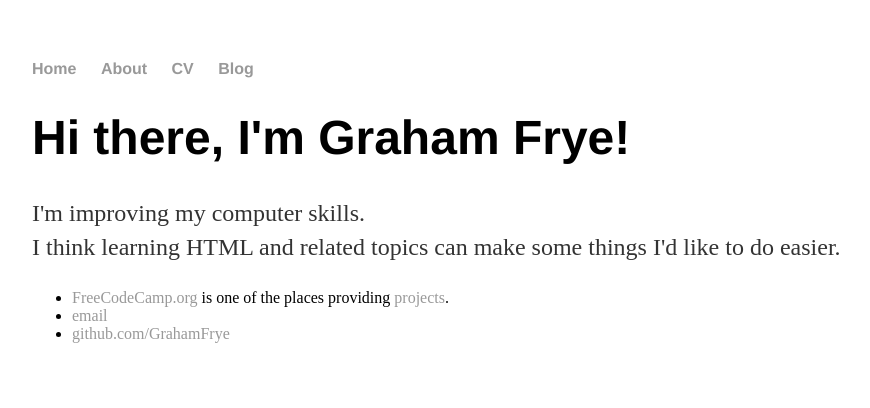
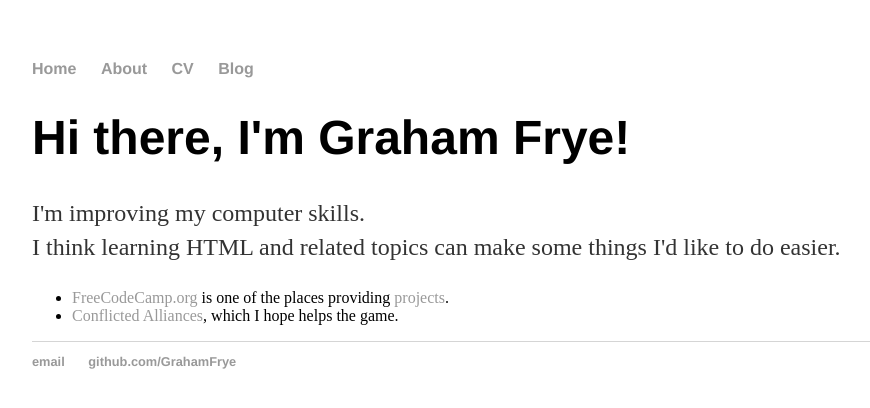
Before and after one commit to GrahamFrye/GrahamFrye.github.io, a Jekyll site: the page built from index.html, in a window 1280 px wide. Shown: the top 408 px of the page, without its empty margins (160-1030 px from the left). Built offline with Jekyll 4.4.1, drawn with Linux system fonts in a browser that asks for light colours; some of the changed lines change nothing that is shown.

Commit message:
Update index.html

```diff
--- a/index.html
+++ b/index.html
@@ -10,6 +10,6 @@
 <div class="main-links">
 	<ul>
     <li><a href="https://www.freecodecamp.org/learn">FreeCodeCamp.org</a> is one of the places providing <a href="/FCC-projects/">projects</a>.</li>
-		<li><a href="https://grahamfrye.github.io/Conflicted_Alliances>Conflicted Alliances</a>, which I hope helps the game.</li>
+    <li><a href="https://grahamfrye.github.io/Conflicted_Alliances">Conflicted Alliances</a>, which I hope helps the game.</li>
 	</ul>
 </div><!-- /.main-links -->
```
